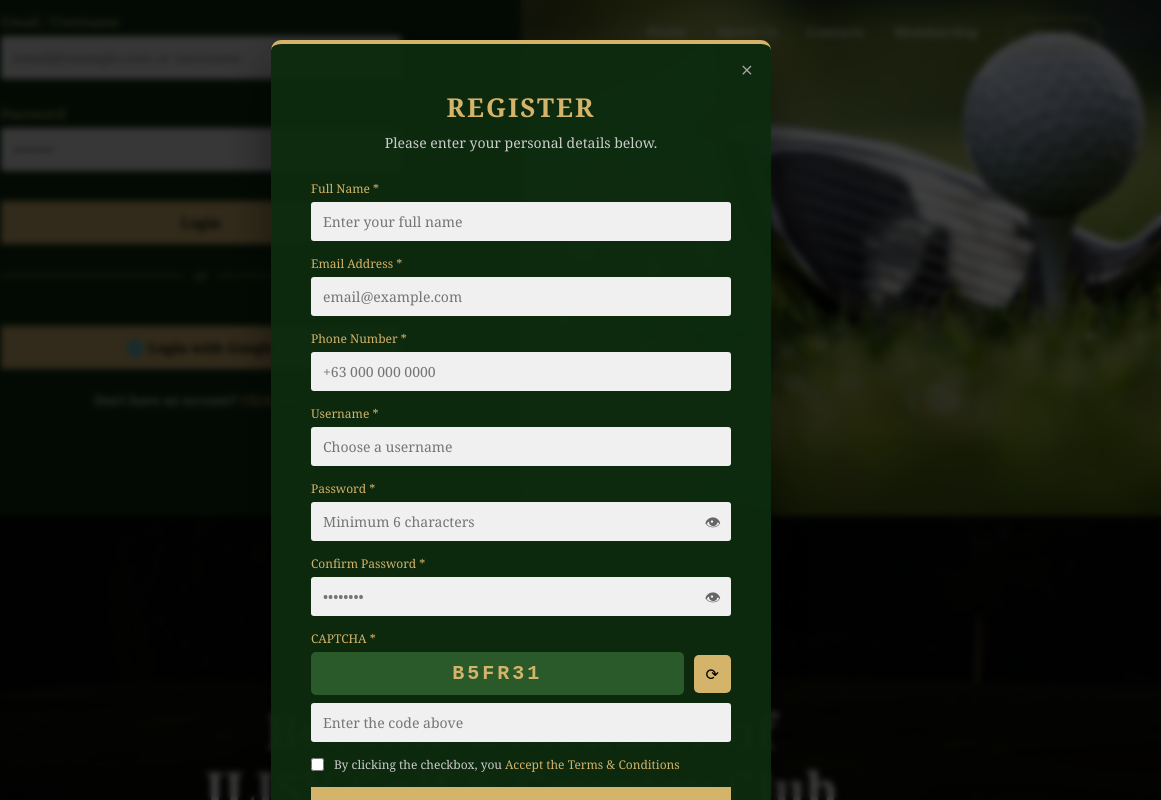
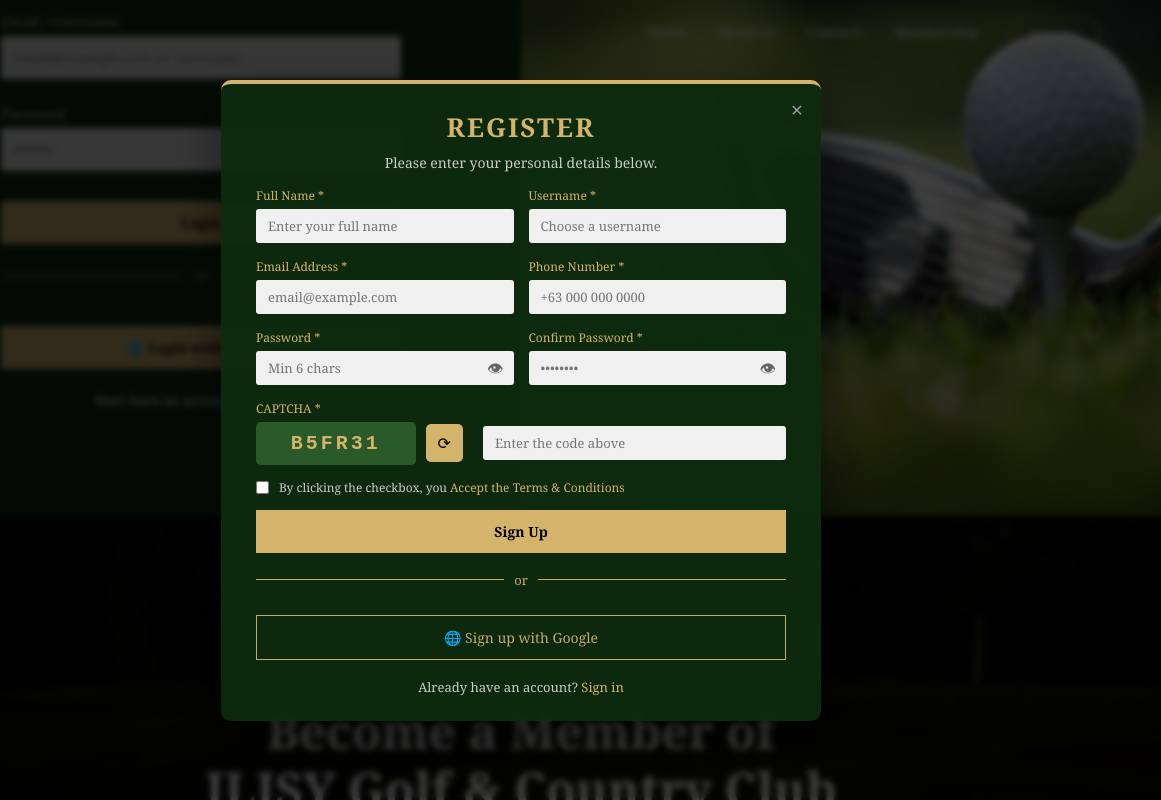
Before and after one commit to McLloydIlagan/ILISY_Golf_And_Country_Club_Enrollment_System, a plain HTML site: page src/Business/index.html in a window 1280 px wide. Both pictures are taken after a click on the link "Click here". Shown: the part 1084-1884 px from the top of the page, 119-1280 px from the left. Drawn offline with Linux system fonts and the light colour scheme.

Commit message:
Update: Made the Registration Form more compact

```diff
--- a/src/Business/index.html
+++ b/src/Business/index.html
@@ -242,27 +242,44 @@
         .reg-card {
             position: relative;
             background: rgba(13,43,15,0.97);
-            padding: 45px 40px; border-radius: 10px;
-            width: 100%; max-width: 500px;
+            /* CHANGED: Reduced padding from 45px 40px to 25px 35px */
+            padding: 25px 35px;
+            border-radius: 10px;
+            width: 100%;
+            /* CHANGED: Increased max-width from 500px to 600px for 2-column fit */
+            max-width: 600px;
             border-top: 4px solid var(--gold);
             text-align: center;
             box-shadow: 0 20px 50px rgba(0,0,0,0.5);
             margin: auto;
         }
         .reg-card h2 { color: var(--gold); font-size: 26px; letter-spacing: 2px; margin-bottom: 8px; }
-        .reg-card .sub { font-size: 14px; margin-bottom: 28px; color: #ccc; }
+        /* CHANGED: Reduced margin-bottom from 28px to 15px */
+        .reg-card .sub { font-size: 14px; margin-bottom: 15px; color: #ccc; }
         .reg-close-btn {
             position: absolute; top: 14px; right: 18px;
             background: none; border: none; color: #aaa;
             font-size: 22px; cursor: pointer; line-height: 1;
         }
         .reg-close-btn:hover { color: white; }
-        .input-group { text-align: left; margin-bottom: 14px; }
+
+        /* NEW: Added this block for the 2-column layout */
+        .form-row {
+            display: flex;
+            gap: 15px;
+        }
+        .form-row .input-group {
+            flex: 1;
+        }
+
+        /* CHANGED: Reduced margin-bottom from 14px to 10px */
+        .input-group { text-align: left; margin-bottom: 10px; }
         .input-group label { display: block; font-size: 12px; margin-bottom: 5px; color: var(--gold); }
         .input-group input {
-            width: 100%; padding: 10px 12px; border: none;
+            /* CHANGED: Reduced padding from 10px to 8px and font to 13px */
+            width: 100%; padding: 8px 12px; border: none;
             background: #f0f0f0; border-radius: 3px; color: #000;
-            font-family: "Georgia", serif; font-size: 14px; outline: none;
+            font-family: "Georgia", serif; font-size: 13px; outline: none;
             transition: background 0.2s;
         }
         .input-group input:focus { background: #e0e0e0; }
@@ -429,10 +446,19 @@
         <p class="sub">Please enter your personal details below.</p>
         <div id="regError" style="background: #9c403d; color: white; padding: 10px; border-radius: 5px; margin-bottom: 15px; display: none; font-size: 13px;"></div>
         <form onsubmit="handleRegister(event)">
+    <div class="form-row">
         <div class="input-group">
             <label>Full Name *</label>
             <input type="text" id="regFullName" placeholder="Enter your full name" required>
         </div>
+        <div class="input-group">
+            <label>Username *</label>
+            <input type="text" id="regUsername" placeholder="Choose a username" required>
+            <span class="error-msg" id="usernameError"></span>
+        </div>
+    </div>
+
+    <div class="form-row">
         <div class="input-group">
             <label>Email Address *</label>
             <input type="email" id="regEmail" placeholder="email@example.com" required>
@@ -442,15 +468,13 @@
             <label>Phone Number *</label>
             <input type="tel" id="regPhone" placeholder="+63 000 000 0000" required>
         </div>
-            <div class="input-group">
-                <label>Username *</label>
-                <input type="text" id="regUsername" placeholder="Choose a username" required>
-                <span class="error-msg" id="usernameError"></span>
     </div>
+
+    <div class="form-row">
         <div class="input-group">
             <label>Password *</label>
             <div class="pw-wrap">
-                    <input type="password" id="regPassword" placeholder="Minimum 6 characters" required>
+                <input type="password" id="regPassword" placeholder="Min 6 chars" required>
                 <button type="button" class="pw-toggle" onmousedown="event.preventDefault()" onclick="togglePw('regPassword', this)">👁</button>
             </div>
             <span class="error-msg" id="passwordError"></span>
@@ -463,18 +487,22 @@
             </div>
             <span class="error-msg" id="confirmError"></span>
         </div>
+    </div>
+
     <div class="input-group">
         <label>CAPTCHA *</label>
         <div class="captcha-container">
             <div class="captcha-code" id="captchaCode">ABCD12</div>
             <button type="button" class="refresh-captcha" onclick="refreshCaptcha()">⟳</button>
+            <input type="text" id="captchaInput" placeholder="Enter the code above" required style="margin-top:0; margin-left: 10px; flex: 2;">
         </div>
-                <input type="text" id="captchaInput" placeholder="Enter the code above" style="margin-top: 8px;" required>
     </div>
+
     <div class="terms-row">
         <input type="checkbox" id="terms" required>
         <label for="terms">By clicking the checkbox, you <a onclick="document.getElementById('termsModal').style.display='flex'">Accept the Terms &amp; Conditions</a></label>
     </div>
+
     <button type="submit" class="btn-reg" id="registerBtn">
         <span id="registerBtnText">Sign Up</span>
         <span id="registerLoader" style="display:none;">⏳ Processing...</span>
@@ -1035,12 +1063,6 @@
         }
     }
 
-    // Close register modal on overlay click
-    document.addEventListener('DOMContentLoaded', () => {
-        document.getElementById('registerModal').addEventListener('click', (e) => {
-            if (e.target === document.getElementById('registerModal')) closeRegisterModal();
-        });
-    });
 
     // Run session check on page load
     checkExistingSession();
```
Lines whose indentation alone changed are shown as unchanged.
